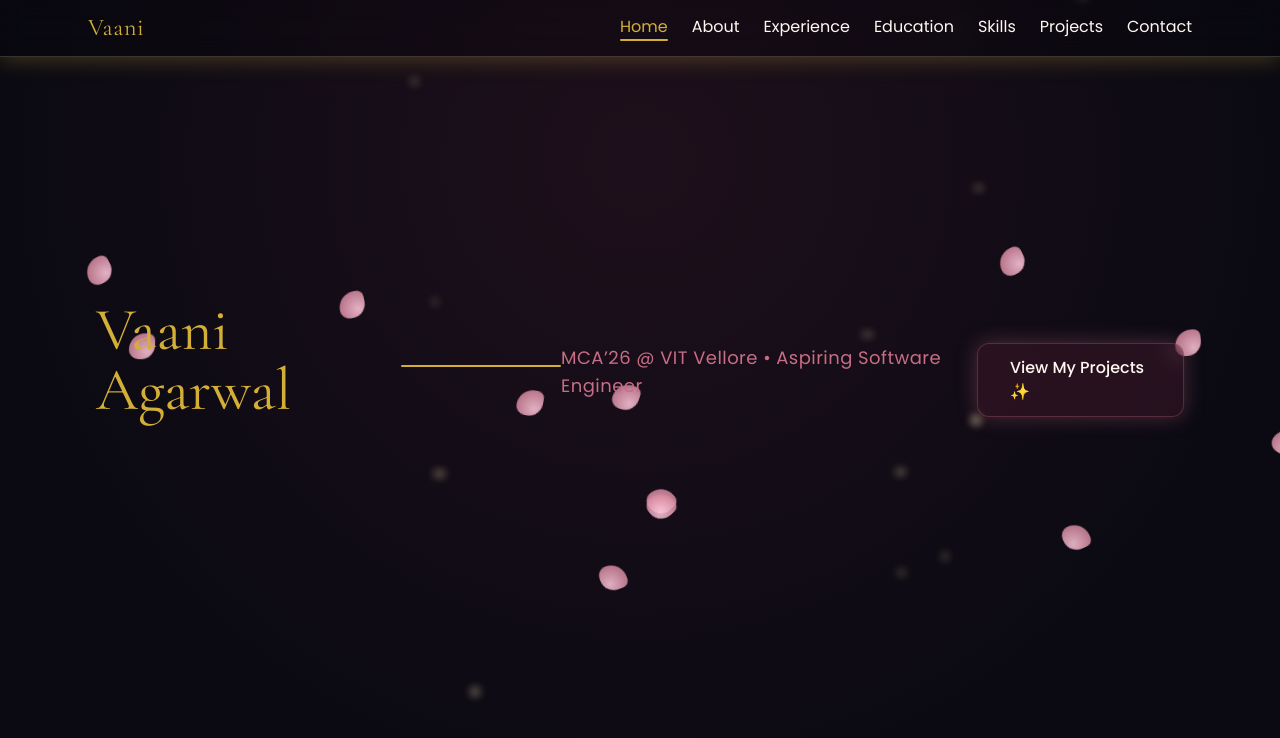
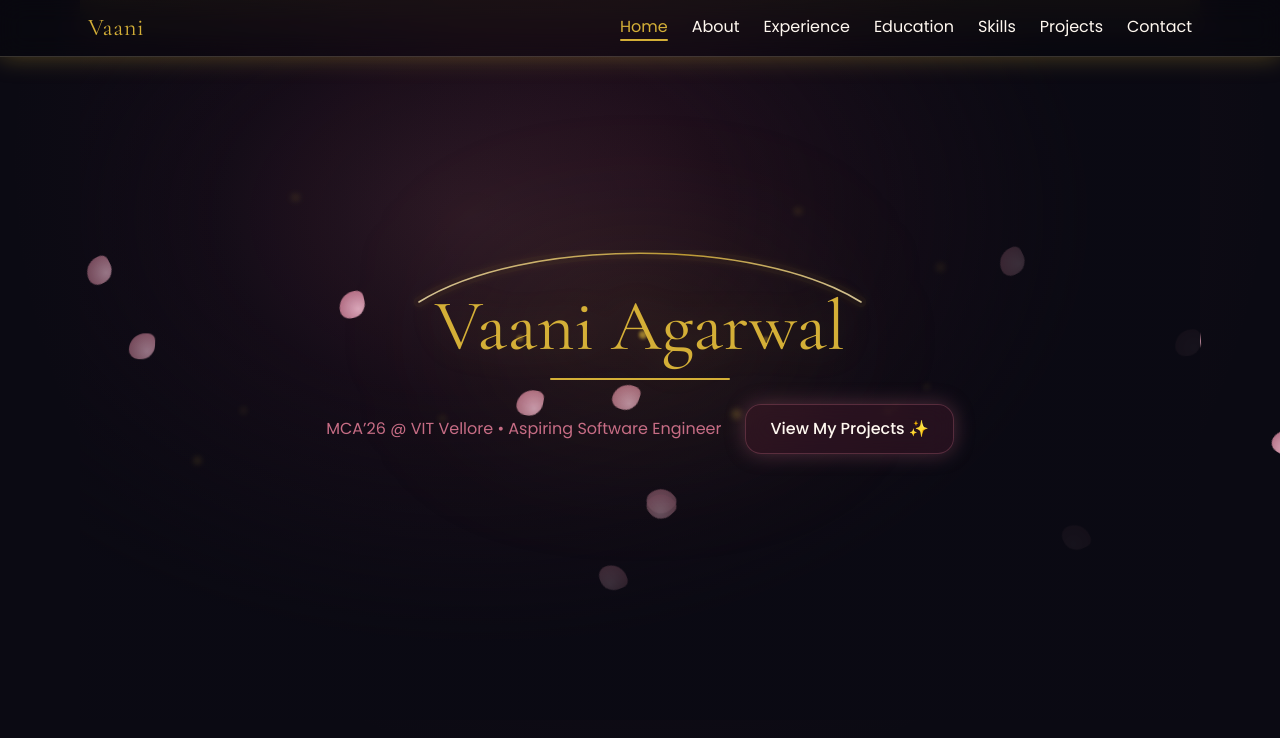
Before and after one commit to VaaniAgarwal/vaani-portfolio, a React (Vite) app: page / in a window 1280 px wide. Shown: the top 738 px of the page. Built offline with nearby package versions, Linux system fonts and the light colour scheme.

Commit message:
feat: enchanted hero v2 — golden arc + glow halo + sparkles + centered layout

```diff
--- a/src/index.css
+++ b/src/index.css
@@ -38,7 +38,19 @@ html, body {
     rgba(244, 227, 178, 0.6),
     transparent
   );
-  animation: shimmer 2.8s infinite;
+  animation: shimmer 2.4s infinite;
+}
+
+.drop-shadow-glowSoft {
+  filter: drop-shadow(0 0 18px rgba(212, 175, 55, 0.14));
+}
+
+.sparkle {
+  background: radial-gradient(circle at 30% 30%, rgba(255,230,180,0.95), rgba(212,175,55,0.6));
+}
+
+@media (max-width: 640px) {
+  .font-serif { font-size: 2.4rem; }
 }
 
 .petal {
@@ -61,3 +73,8 @@ html, body {
   80% { opacity: 0.9; }
   100% { transform: translate3d(0, 120vh, 0) rotate(360deg); opacity: 0.5; }
 }
+
+@keyframes arcShine {
+  0% { stroke-dashoffset: 2000; }
+  100% { stroke-dashoffset: 0; }
+}
--- a/src/pages/Home.jsx
+++ b/src/pages/Home.jsx
@@ -2,60 +2,183 @@ import { motion } from "framer-motion";
 
 export default function Home() {
     return (
-        <div className="relative z-10 flex items-center justify-center min-h-[calc(100vh-80px)] px-4 max-w-6xl mx-auto">
-            {[...Array(12)].map((_, i) => (
+        <section className="relative w-full min-h-[calc(100vh-80px)] flex items-center justify-center px-6 overflow-hidden">
+
+            <div
+                aria-hidden
+                className="absolute inset-0 -z-10 pointer-events-none"
+                style={{
+                    background: "radial-gradient(ellipse at 35% 30%, rgba(199,109,133,0.12), rgba(59,20,48,0.08) 25%, rgba(11,10,19,0.95) 60%)"
+                }}
+            />
+
+            <div
+                aria-hidden
+                className="absolute inset-x-0 top-0 h-20 -z-10 pointer-events-none"
+                style={{
+                    background: "linear-gradient(180deg, rgba(212,175,55,0.06), transparent 60%)",
+                }}
+            />
+
+            {[...Array(10)].map((_, i) => (
                 <motion.span
                     key={i}
-                    className="absolute bg-goldSoft rounded-full opacity-30 blur-sm"
+                    aria-hidden
+                    className="absolute rounded-full blur-sm"
                     style={{
-                        width: Math.random() * 8 + 4 + "px",
-                        height: Math.random() * 8 + 4 + "px",
-                        top: Math.random() * 100 + "%",
-                        left: Math.random() * 100 + "%"
+                        width: `${Math.random() * 6 + 3}px`,
+                        height: `${Math.random() * 6 + 3}px`,
+                        left: `${Math.random() * 80 + 10}%`,
+                        top: `${Math.random() * 60 + 10}%`,
+                        background: "rgba(212,175,55,0.7)",
+                        opacity: 0.65,
+                        zIndex: 0,
                     }}
                     animate={{
-                        y: [0, -20, 0],
-                        opacity: [0.3, 0.6, 0.3]
+                        y: [0, -10, 0],
+                        opacity: [0.4, 0.9, 0.4],
+                        scale: [0.8, 1, 0.8],
                     }}
                     transition={{
-                        duration: Math.random() * 4 + 4,
                         repeat: Infinity,
+                        repeatType: "mirror",
+                        duration: 3 + Math.random() * 3,
+                        delay: Math.random() * 2,
                         ease: "easeInOut",
-                        delay: Math.random() * 2
                     }}
                 />
             ))}
+
+            <motion.div
+                initial={{ opacity: 0, y: 18 }}
+                animate={{ opacity: 1, y: 0 }}
+                transition={{ duration: 0.9, ease: "easeOut" }}
+                className="relative z-10 max-w-5xl w-full flex flex-col items-center text-center"
+            >
+
+                <div className="relative w-full flex items-center justify-center mb-6">
+                    <svg
+                        viewBox="0 0 800 120"
+                        className="w-[520px] max-w-full h-auto absolute -top-4 -z-0"
+                        aria-hidden
+                    >
+                        <defs>
+                            <linearGradient id="goldGrad" x1="0%" y1="0%" x2="100%" y2="0%">
+                                <stop offset="0%" stopColor="#F4E3B2" stopOpacity="0.95" />
+                                <stop offset="60%" stopColor="#D4AF37" stopOpacity="0.95" />
+                                <stop offset="100%" stopColor="#F4E3B2" stopOpacity="0.95" />
+                            </linearGradient>
+
+                            <filter id="softGlow" x="-50%" y="-50%" width="200%" height="200%">
+                                <feGaussianBlur stdDeviation="6" result="coloredBlur" />
+                                <feMerge>
+                                    <feMergeNode in="coloredBlur" />
+                                    <feMergeNode in="SourceGraphic" />
+                                </feMerge>
+                            </filter>
+                        </defs>
+
+                        <motion.path
+                            d="M60 80 C220 -20 580 -20 740 80"
+                            fill="none"
+                            stroke="url(#goldGrad)"
+                            strokeWidth="2.4"
+                            strokeLinecap="round"
+                            style={{
+                                filter: "drop-shadow(0 6px 12px rgba(212,175,55,0.08))",
+                                strokeDasharray: 2000,
+                                strokeDashoffset: 2000,
+                                animation: "arcShine 9s linear infinite",
+                                opacity: 0.9
+                            }}
+                        />
+
+                        <path
+                            d="M60 80 C220 -20 580 -20 740 80"
+                            fill="none"
+                            stroke="#D4AF37"
+                            strokeWidth="16"
+                            strokeLinecap="round"
+                            opacity="0.06"
+                            filter="url(#softGlow)"
+                        />
+                    </svg>
+
+                    <div
+                        aria-hidden
+                        className="absolute -top-2 w-[340px] h-[160px] rounded-full blur-[80px]"
+                        style={{
+                            background: "rgba(212,175,55,0.08)",
+                            zIndex: -20,
+                        }}
+                    ></div>
+                </div>
+
+                {[...Array(3)].map((_, i) => (
+                    <motion.span
+                        key={i}
+                        aria-hidden
+                        className="absolute bg-goldRoyal rounded-full"
+                        style={{
+                            width: "6px",
+                            height: "6px",
+                            left: `${50 + (i * 12 - 12)}%`,
+                            top: "38%",
+                            opacity: 0.55,
+                            filter: "blur(1px)",
+                            zIndex: 2,
+                        }}
+                        animate={{
+                            y: [0, -6, 0],
+                            opacity: [0.3, 0.7, 0.3],
+                            scale: [1, 1.4, 1],
+                        }}
+                        transition={{
+                            repeat: Infinity,
+                            duration: 3 + i,
+                            ease: "easeInOut"
+                        }}
+                    />
+                ))}
+
                 <motion.h1
-                initial={{ opacity: 0, y: 20 }}
+                    initial={{ opacity: 0, y: 6 }}
                     animate={{ opacity: 1, y: 0 }}
-                transition={{ duration: 0.8, ease: "easeOut" }}
-                className="font-serif text-goldRoyal text-6xl drop-shadow-glowSoft"
+                    transition={{ delay: 0.15, duration: 0.7 }}
+                    className="font-serif text-goldRoyal text-6xl md:text-7xl leading-tight drop-shadow-glowSoft"
                 >
                     Vaani Agarwal
                 </motion.h1>
+
                 <motion.div
                     initial={{ width: 0, opacity: 0 }}
                     animate={{ width: "180px", opacity: 1 }}
-                transition={{ duration: 0.8, delay: 0.6 }}
-                className="h-[2px] bg-goldRoyal mt-3 shimmer-line mx-auto rounded-full"
+                    transition={{ duration: 0.55, delay: 0.7 }}
+                    className="h-[2px] bg-goldRoyal mt-4 shimmer-line mx-auto rounded-full"
                 />
+
+                <div className="mt-6 flex flex-col md:flex-row items-center gap-6">
                     <motion.p
                         initial={{ opacity: 0 }}
                         animate={{ opacity: 1 }}
-                transition={{ delay: 1, duration: 1 }}
-                className="mt-6 text-lg text-roseSoft tracking-wide"
+                        transition={{ delay: 0.9, duration: 0.9 }}
+                        className="text-roseSoft text-lg md:text-base max-w-xl"
                     >
                         MCA’26 @ VIT Vellore • Aspiring Software Engineer
                     </motion.p>
+
                     <motion.a
-                href="#projects"
-                initial={{ opacity: 0, y: 20 }}
+                        href="/projects"
+                        initial={{ opacity: 0, y: 12 }}
                         animate={{ opacity: 1, y: 0 }}
-                transition={{ delay: 1.4, duration: 0.8 }}
-                className="mt-10 px-8 py-3 rounded-xl bg-roseDeep/20 text-creamLight font-medium backdrop-blur-md border border-roseSoft/30 shadow-glowRose hover:bg-roseDeep/40 hover:shadow-glowSoft transition-all duration-300"
+                        transition={{ delay: 1.1, duration: 0.7 }}
+                        className="inline-block px-6 py-3 rounded-2xl bg-roseDeep/20 text-creamLight font-medium backdrop-blur-md border border-roseSoft/30 shadow-glowRose hover:bg-roseDeep/40 hover:shadow-glowSoft transition-all duration-300"
+                        aria-label="View my projects"
                     >
                         View My Projects ✨
                     </motion.a>
                 </div>
+            </motion.div>
+        </section>
     );
 }
```
Lines whose indentation alone changed are shown as unchanged.
